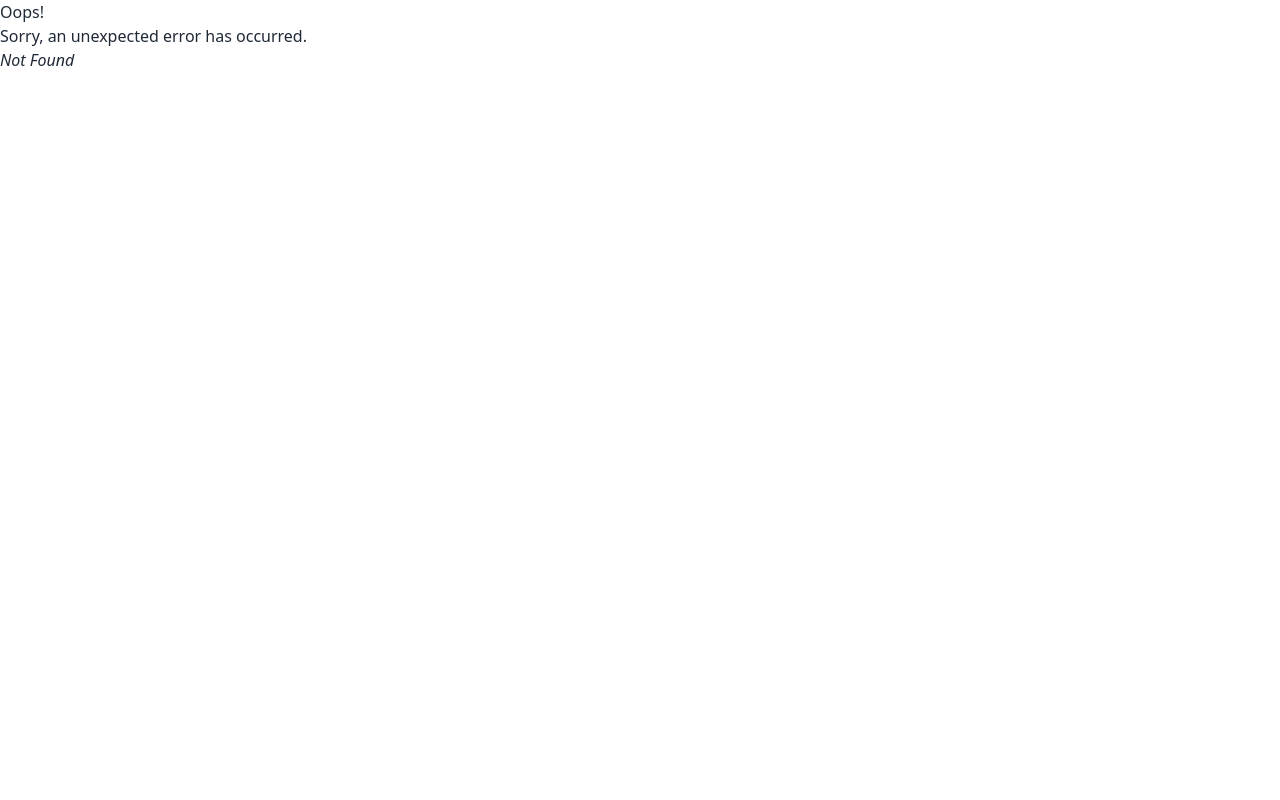
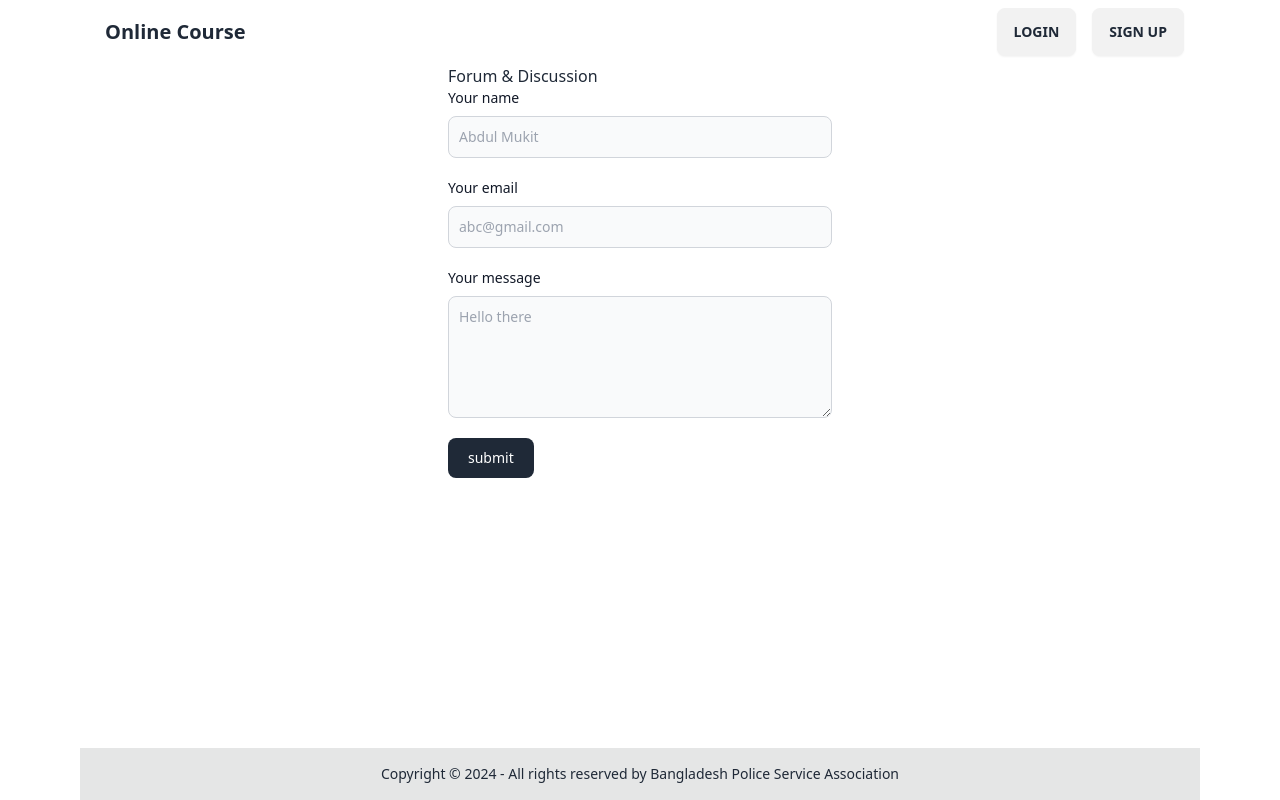
Before and after one commit to merajmasuk/sqa, a React (Vite) app in the folder frontend/: page /forum in a window 1280 px wide. Before the commit this address had no page. Built offline with nearby package versions, Linux system fonts and the light colour scheme.

Commit message:
Forum template created & navbar updated

```diff
--- a/frontend/src/App.jsx
+++ b/frontend/src/App.jsx
@@ -11,6 +11,7 @@ import SignUp from "./pages/SignUp/SignUp";
 import Discussion from "./pages/Discussion/Discussion";
 import ForgetPassword from "./pages/ForgetPassword/ForgetPassword";
 import Dashboard from "./pages/Dashboard/Dashboard";
+import Forum from "./pages/Forum/Forum";
 
 const App = createBrowserRouter([
   {
@@ -53,6 +54,10 @@ const App = createBrowserRouter([
       {
         path: "forgetPassword",
         element: <ForgetPassword />
+      },
+      {
+        path: "forum",
+        element: <Forum />
       }
     ]
   },
--- a/frontend/src/components/Navbar/Navbar.jsx
+++ b/frontend/src/components/Navbar/Navbar.jsx
@@ -53,6 +53,7 @@ const Navbar = () => {
                             <li><Link to={"/eventEntry"}>Event Entry</Link></li>
                             <li><Link to={"/eventCommitteeEntry"}>Event committee Entry</Link></li>
                             <li><Link to={"/sponsorEntry"}>Sponsor Entry</Link></li>
+                            <li><Link to={"/forum"}>Forum</Link></li>
                         </ul>
                     </div>
                     <Link  className="btn mx-2" to={"/dashboard"}>Dashboard</Link>
--- /dev/null
+++ b/frontend/src/pages/Forum/Forum.jsx
@@ -0,0 +1,68 @@
+import { useState } from "react";
+
+const Forum = function() {
+
+    /**
+     * set useState to keep record of name email message
+     */
+    const [name, setName] = useState("");
+    const [email, setEmail] = useState("");
+    const [message, setMessage] = useState("");
+
+    /***
+     * keep track of name
+     */
+    function handleChangeName(event) {
+        setName(event.target.value);
+        console.log(name);
+    }
+
+    /**
+     * keep track of email
+     * @param  event
+     */
+    function handleChangeEmail(event) {
+        setEmail(event.target.value);
+        console.log(email);
+    }
+
+    /***
+     * Keep track of typing message
+     */
+    function handleChangeMessage(event) {
+        setMessage(event.target.value);
+        console.log(message);
+    }
+
+    /**
+     * Create Form entry for Forum and Discussion
+     */
+    return (
+        <div>
+            <h1 className="max-w-sm mx-auto" >Forum & Discussion</h1>
+
+            <form className="max-w-sm mx-auto" method="post">
+                <div className="mb-5">
+                    <label for="name" class="block mb-2 text-sm font-medium text-gray-900 dark:text-white">Your name</label>
+                    <input type="text" id="name" value={name} onChange={handleChangeName} class="bg-gray-50 border border-gray-300 text-gray-900 text-sm rounded-lg focus:ring-blue-500 focus:border-blue-500 block w-full p-2.5 dark:bg-gray-700 dark:border-gray-600 dark:placeholder-gray-400 dark:text-white dark:focus:ring-blue-500 dark:focus:border-blue-500" placeholder="Abdul Mukit" required />
+
+                </div>
+
+                <div class="mb-5">
+                    <label for="email" class="block mb-2 text-sm font-medium text-gray-900 dark:text-white">Your email</label>
+                    <input type="email" id="email" value={email} onChange={handleChangeEmail}  class="bg-gray-50 border border-gray-300 text-gray-900 text-sm rounded-lg focus:ring-blue-500 focus:border-blue-500 block w-full p-2.5 dark:bg-gray-700 dark:border-gray-600 dark:placeholder-gray-400 dark:text-white dark:focus:ring-blue-500 dark:focus:border-blue-500" placeholder="abc@gmail.com" required />
+                </div>
+
+                <div class="mb-5">
+                    <label for="message" class="block mb-2 text-sm font-medium text-gray-900 dark:text-white">Your message</label>
+                    <textarea type="text" id="message" rows={5} value={message} onChange={handleChangeMessage} class="bg-gray-50 border border-gray-300 text-gray-900 text-sm rounded-lg focus:ring-blue-500 focus:border-blue-500 block w-full p-2.5 dark:bg-gray-700 dark:border-gray-600 dark:placeholder-gray-400 dark:text-white dark:focus:ring-blue-500 dark:focus:border-blue-500" placeholder="Hello there" required />
+                </div>
+                <button type="submit" class="text-white bg-gray-800 hover:bg-gray-900 focus:outline-none focus:ring-4 focus:ring-gray-300 font-medium rounded-lg text-sm px-5 py-2.5 me-2 mb-2 dark:bg-gray-800 dark:hover:bg-gray-700 dark:focus:ring-gray-700 dark:border-gray-700">submit</button>
+
+            </form>
+        </div>
+
+    );
+}
+
+export default Forum;
```
